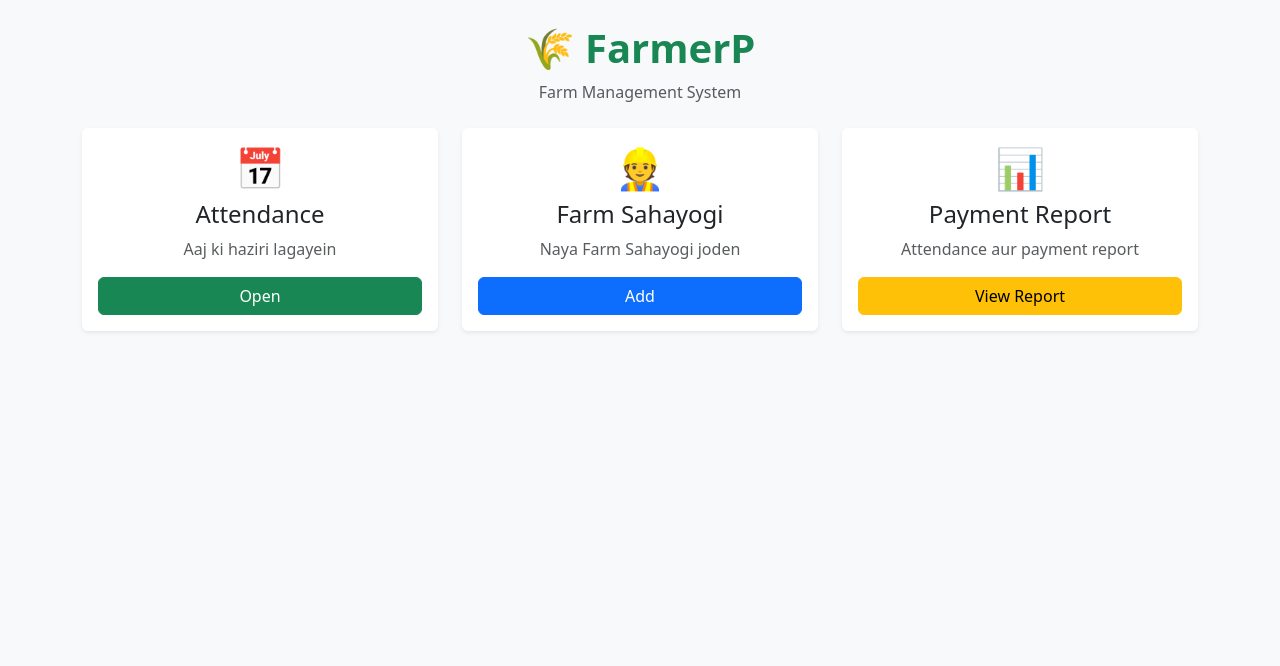
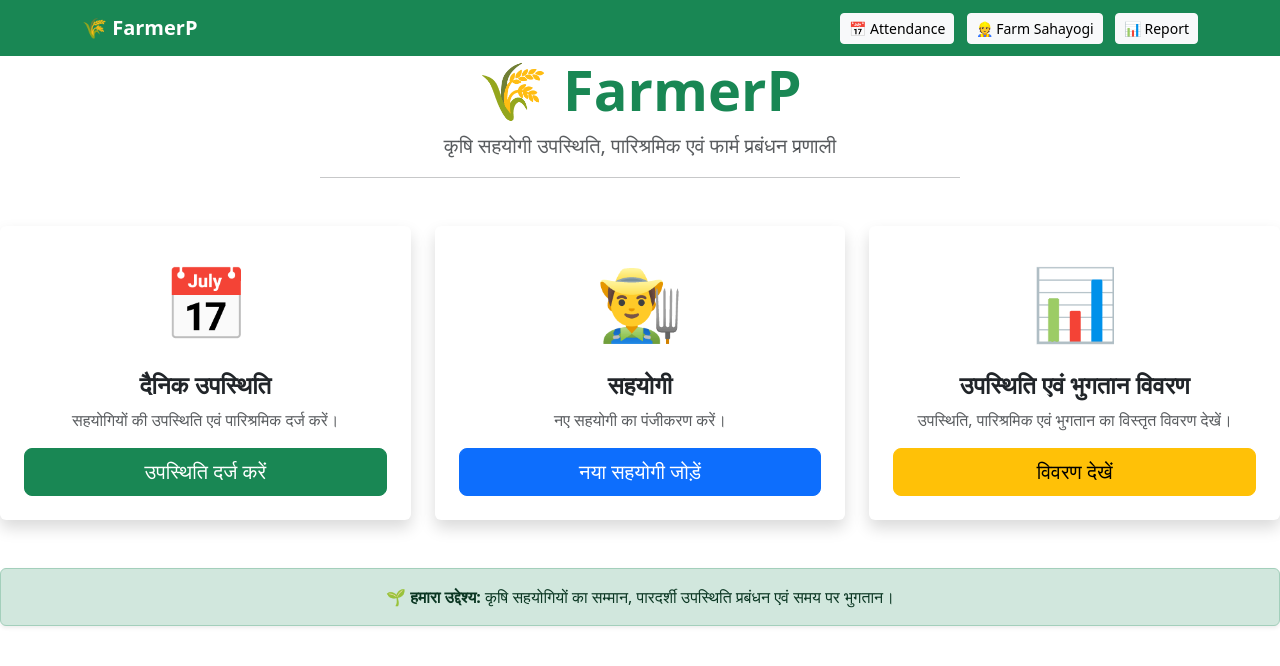
Before and after one commit to nitin13091981-wq/farmerp, a Django app: page /home/ in a window 1280 px wide. Shown: the top 666 px of the page. Run offline with Django 5.2, Linux system fonts and the light colour scheme.

Commit message:
home html

```diff
--- a/templates/home.html
+++ b/templates/home.html
@@ -1,111 +1,127 @@
-<!DOCTYPE html>
-
-<html lang="hi">
-
-<head>
-    <meta charset="UTF-8">
-    <meta name="viewport" content="width=device-width, initial-scale=1">
-
-
-<title>FarmerP</title>
+<title>FarmerP - कृषि प्रबंधन प्रणाली</title>
 
 <link href="https://cdn.jsdelivr.net/npm/bootstrap@5.3.3/dist/css/bootstrap.min.css" rel="stylesheet">
 
+{% include 'navbar.html' %}
 
-</head>
+<div class="text-center mb-5">
 
-<body class="bg-light">
-
-<div class="container py-4">
-
-
-<div class="text-center mb-4">
-
-    <h1 class="fw-bold text-success">
+    <h1 class="display-4 fw-bold text-success">
         🌾 FarmerP
     </h1>
 
-    <p class="text-muted">
-        Farm Management System
+    <p class="lead text-muted">
+        कृषि सहयोगी उपस्थिति, पारिश्रमिक एवं फार्म प्रबंधन प्रणाली
     </p>
+
+    <hr class="w-50 mx-auto">
 
 </div>
 
 <div class="row g-4">
 
+    <!-- Attendance -->
+
     <div class="col-md-4">
 
-        <div class="card shadow-sm h-100 border-0">
-            <div class="card-body text-center">
+        <div class="card shadow border-0 h-100">
 
-                <h1>📅</h1>
+            <div class="card-body text-center p-4">
 
-                <h4>Attendance</h4>
+                <div style="font-size:70px;">
+                    📅
+                </div>
+
+                <h4 class="fw-bold mt-3">
+                    दैनिक उपस्थिति
+                </h4>
 
                 <p class="text-muted">
-                    Aaj ki haziri lagayein
+                     सहयोगियों की उपस्थिति एवं पारिश्रमिक दर्ज करें।
                 </p>
 
                 <a href="/attendance/"
-                   class="btn btn-success w-100">
-                    Open
+                   class="btn btn-success btn-lg w-100">
+                    उपस्थिति दर्ज करें
                 </a>
 
             </div>
+
         </div>
 
     </div>
 
+    <!-- Employee -->
+
     <div class="col-md-4">
 
-        <div class="card shadow-sm h-100 border-0">
-            <div class="card-body text-center">
+        <div class="card shadow border-0 h-100">
 
-                <h1>👷</h1>
+            <div class="card-body text-center p-4">
 
-                <h4>Farm Sahayogi</h4>
+                <div style="font-size:70px;">
+                    👨‍🌾
+                </div>
+
+                <h4 class="fw-bold mt-3">
+                     सहयोगी
+                </h4>
 
                 <p class="text-muted">
-                    Naya Farm Sahayogi joden
+                    नए सहयोगी का पंजीकरण करें।
                 </p>
 
                 <a href="/labour/add/"
-                   class="btn btn-primary w-100">
-                    Add
+                   class="btn btn-primary btn-lg w-100">
+                    नया सहयोगी जोड़ें
                 </a>
 
             </div>
+
         </div>
 
     </div>
 
+    <!-- Report -->
+
     <div class="col-md-4">
 
-        <div class="card shadow-sm h-100 border-0">
-            <div class="card-body text-center">
+        <div class="card shadow border-0 h-100">
 
-                <h1>📊</h1>
+            <div class="card-body text-center p-4">
 
-                <h4>Payment Report</h4>
+                <div style="font-size:70px;">
+                    📊
+                </div>
+
+                <h4 class="fw-bold mt-3">
+                    उपस्थिति एवं भुगतान विवरण
+                </h4>
 
                 <p class="text-muted">
-                    Attendance aur payment report
+                    उपस्थिति, पारिश्रमिक एवं भुगतान का विस्तृत विवरण देखें।
                 </p>
 
                 <a href="{% url 'attendance_report' %}"
-                   class="btn btn-warning w-100">
-                    View Report
+                   class="btn btn-warning btn-lg w-100">
+                    विवरण देखें
                 </a>
 
             </div>
+
         </div>
 
     </div>
 
 </div>
 
+<div class="text-center mt-5">
+
+    <div class="alert alert-success shadow-sm">
+
+        🌱 <strong>हमारा उद्देश्य:</strong>
+        कृषि सहयोगियों का सम्मान, पारदर्शी उपस्थिति प्रबंधन एवं समय पर भुगतान।
+
+    </div>
 
 </div>
-
-</body>
-</html>
```
